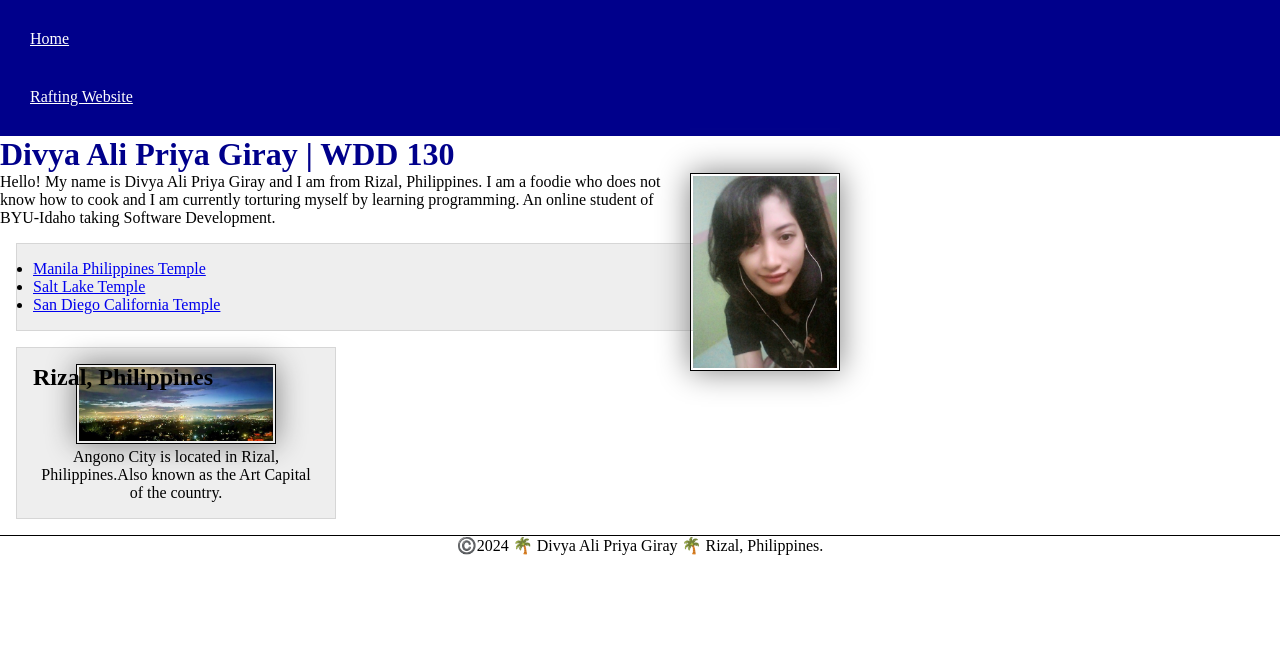
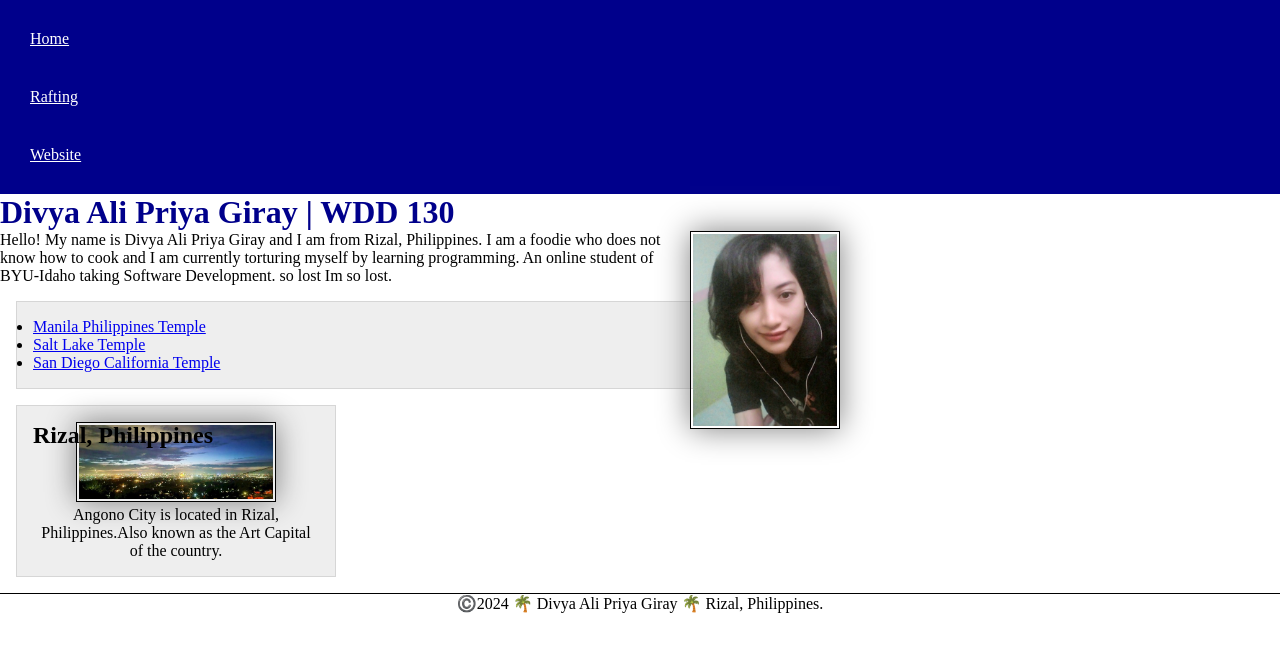
Before and after one commit to divgray/wdd130, a plain HTML site: page index.html in a window 1280 px wide. Drawn offline with Linux system fonts and the light colour scheme.

Commit message:
Update index.html

```diff
--- a/index.html
+++ b/index.html
@@ -6,20 +6,21 @@
     <title>Divya Ali Priya Giray | WDD 130</title>
     <meta name="description" content="A webpage created by an online student learning web fundamentals using simple web design and basic programs. Showcasing some information and improvements of the student.
 ">
-    <meta name="author" content="Divya giray"
- >   <link rel="stylesheet" href="styles/styles.css">
+    <meta name="author" content="Divya giray">
+    <link rel="stylesheet" href="styles/styles.css">
   </head>
   <body>
     <header>
         <nav>
           <a href="#">Home</a>
-          <a href="wwr/">Rafting Website</a>
+          <a href="wwr/">Rafting</a>
+          <a href="wwr/">Website</a>
         </nav>
       </header>
     <main>
       <h1>Divya Ali Priya Giray | WDD 130</h1>
       <img src="images/profile.webp" alt="Hello, my name is Divya Ali Priya Giray" width="200">
-      <p>Hello! My name is Divya Ali Priya Giray and I am from Rizal, Philippines. I am a foodie who does not know how to cook and I am currently torturing myself by learning programming. An online student of BYU-Idaho taking Software Development.</p>
+      <p>Hello! My name is Divya Ali Priya Giray and I am from Rizal, Philippines. I am a foodie who does not know how to cook and I am currently torturing myself by learning programming. An online student of BYU-Idaho taking Software Development. so lost Im so lost.</p>
       <ul class="box indent">
         <li> <a href="https://churchofjesuschristtemples.org/manila-philippines-temple/" target="_blank">Manila Philippines Temple</a></li>
         <li> <a href="https://churchofjesuschristtemples.org/salt-lake-temple/" target="_blank">Salt Lake Temple</a></li>
```
